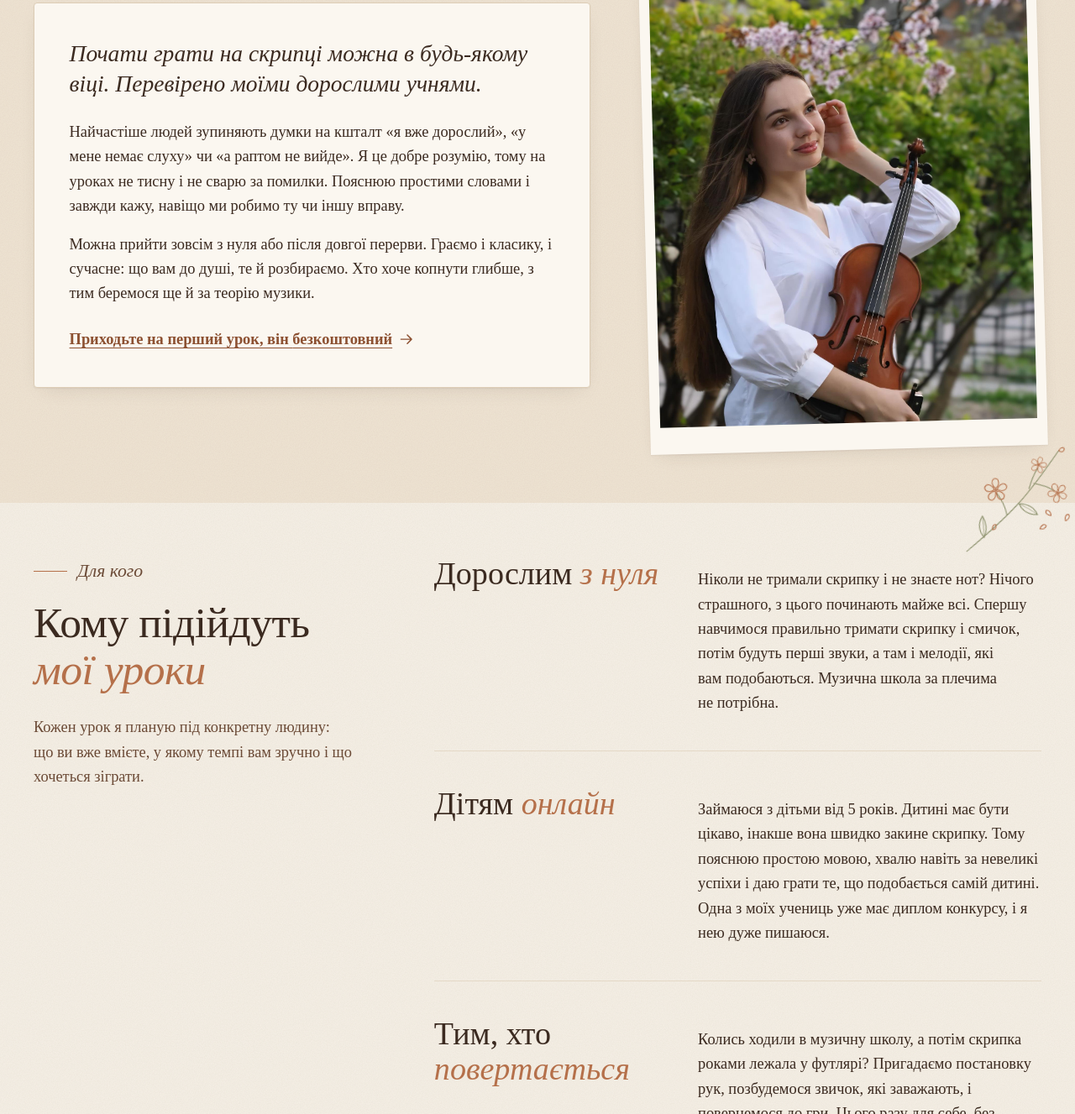
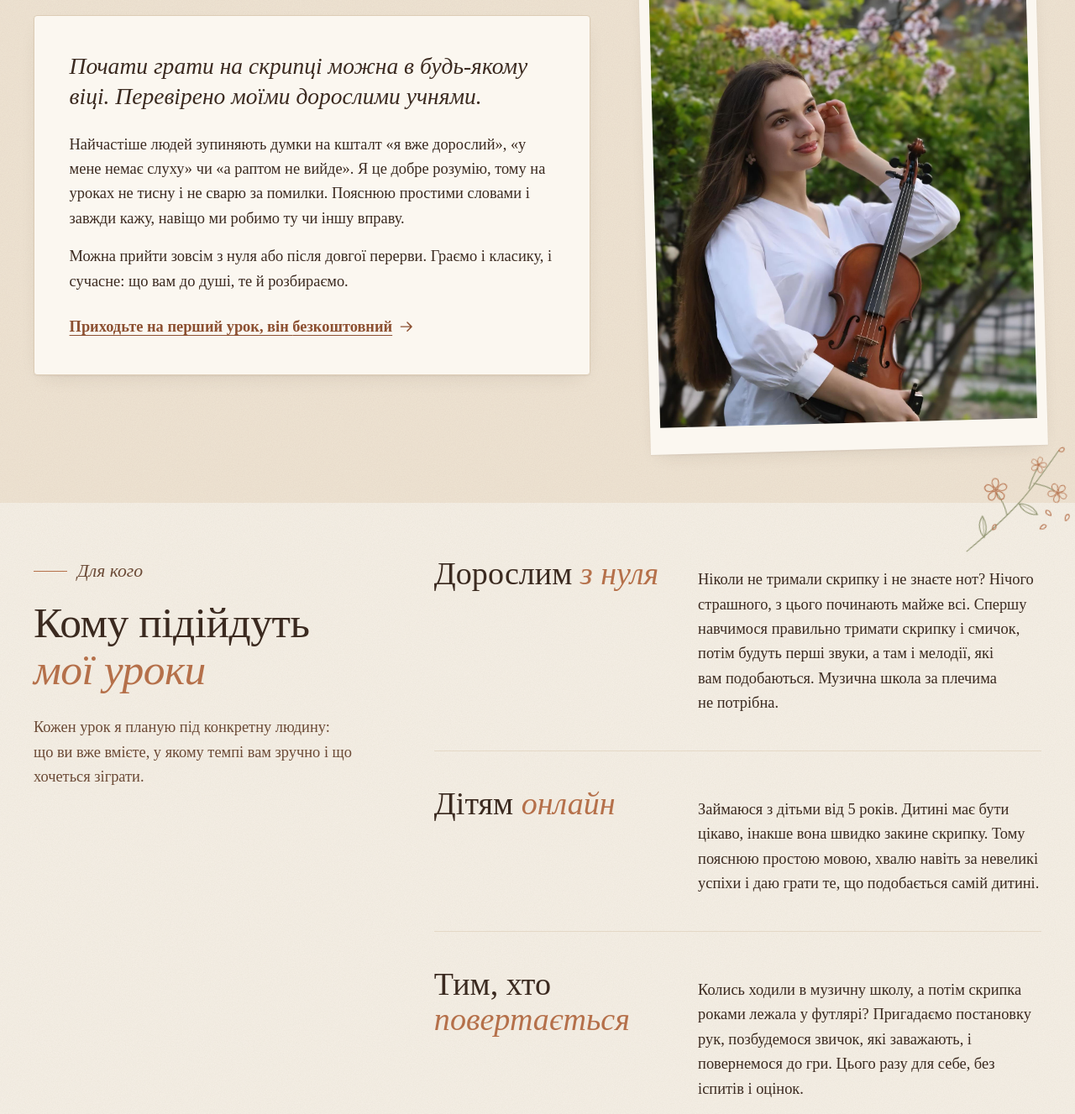
Before and after one commit to vitaliy-parasochkin/sofii-violin, an Astro site: page / in a window 1280 px wide. Shown: the part 1010-2337 px from the top of the page at 84% size. Built offline with nearby package versions, Linux system fonts and the light colour scheme; Astro itself is replaced by a stand-in of ours.

Commit message:
removed music theory and competition diploma sentences from about and audience copy

```diff
--- a/src/components/About.astro
+++ b/src/components/About.astro
@@ -34,7 +34,7 @@ import Blossom from './Blossom.astro';
       </p>
       <p>
         Можна прийти зовсім з нуля або після довгої перерви. Граємо і класику, і сучасне: що вам до душі, те
-        й розбираємо. Хто хоче копнути глибше, з тим беремося ще й за теорію музики.
+        й розбираємо.
       </p>
       <a class="text-cta about__cta" href={LINKS.instagram} target="_blank" rel="noopener">
         Приходьте на перший урок, він <span class="nowrap">безкоштовний<svg viewBox="0 0 24 24" fill="none" stroke="currentColor" stroke-width="1.75" stroke-linecap="round" stroke-linejoin="round" aria-hidden="true" focusable="false">
--- a/src/components/Audience.astro
+++ b/src/components/Audience.astro
@@ -27,7 +27,7 @@ import { LINKS, TEACHER } from '../data/site';
         <p>
           Займаюся з дітьми від {TEACHER.minStudentAge}&nbsp;років. Дитині має бути цікаво, інакше вона швидко
           закине скрипку. Тому пояснюю простою мовою, хвалю навіть за невеликі успіхи і даю грати те, що подобається
-          самій дитині. Одна з моїх учениць уже має диплом конкурсу, і я нею дуже пишаюся.
+          самій дитині.
         </p>
       </article>
 
```
